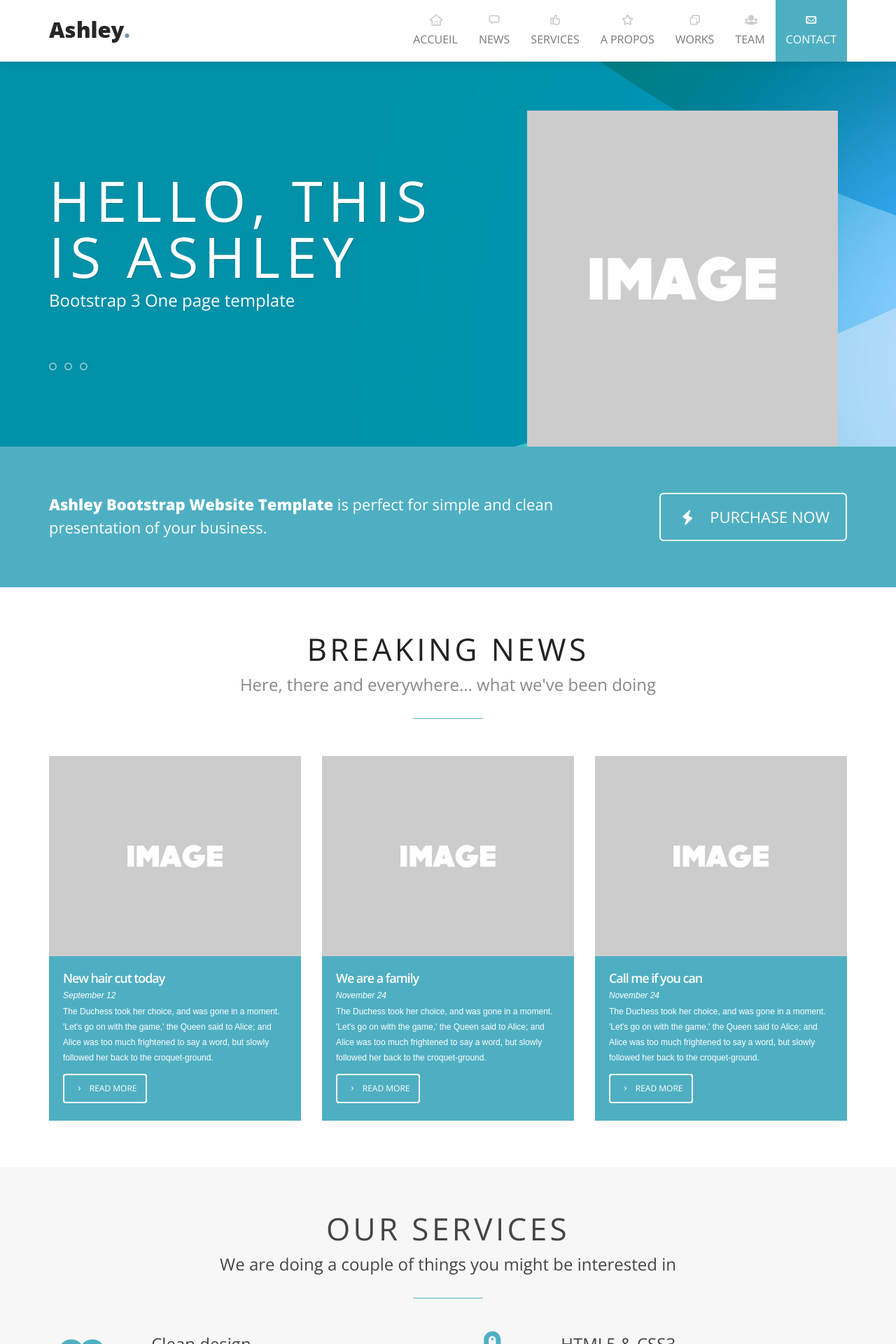
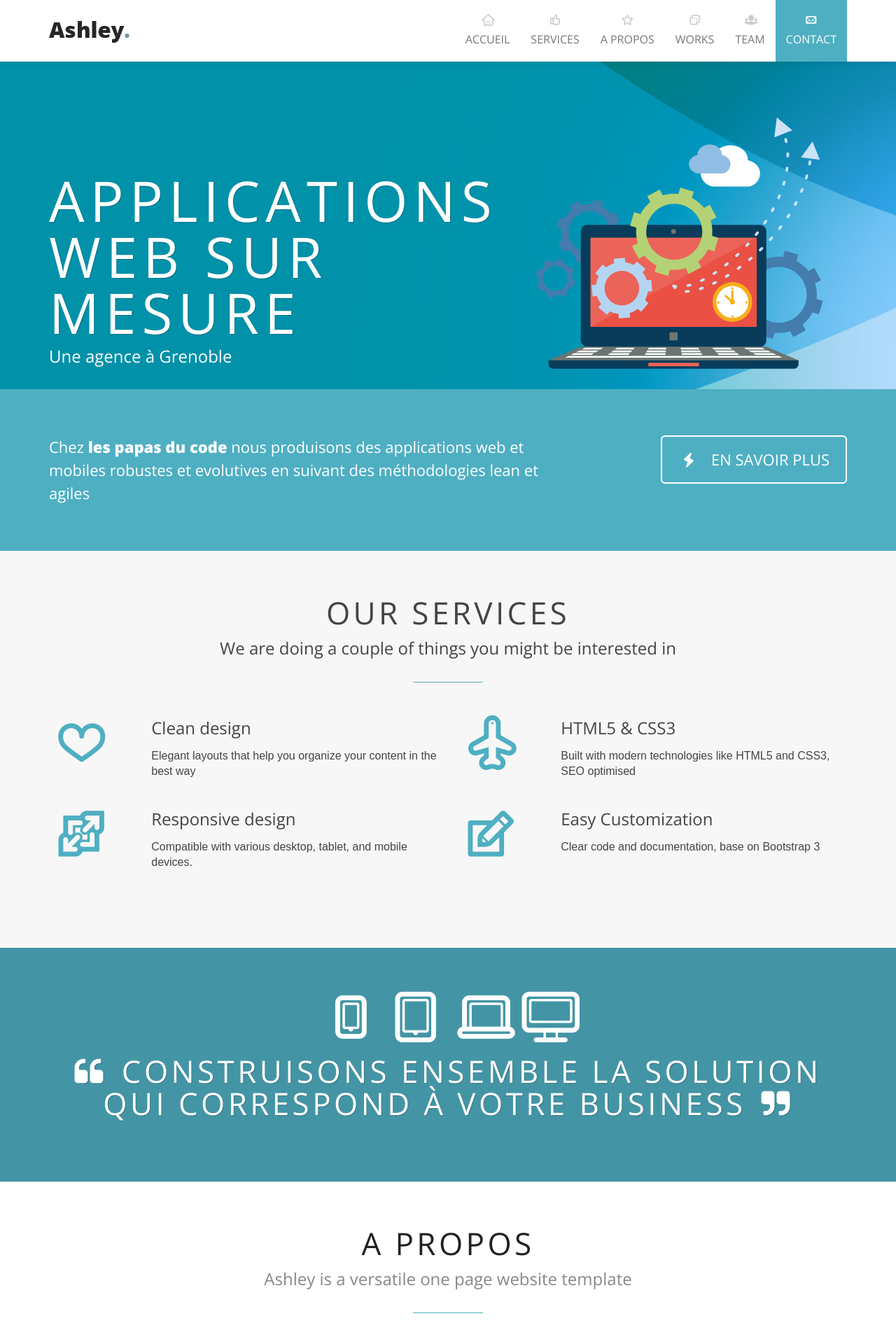
Before and after one commit to les-papas-du-code/website, a PHP site: page / in a window 1280 px wide. Shown: the top 1920 px of the page at 70% size. Run offline with PHP 8.4, Linux system fonts and the light colour scheme; some libraries are stand-ins or nearby versions.

Commit message:
mises à jour des textes

```diff
--- a/css/colors.css
+++ b/css/colors.css
@@ -68,10 +68,10 @@ h2.subTitle:after, h1.noSubtitle:after{
 	background-image:url('../images/theme-pics/paralax-blue-3.jpg');
 }
 #paralaxSlice1 {
-	background-image: url('../images/theme-pics/paralax-1.jpg');
+	background-image: url('../images/theme-pics/handshake.png');
 }
 #paralaxSlice2 {
-	background-image: url('../images/theme-pics/paralax-blue-2.jpg');
+	background-image: url('../images/theme-pics/paralax-sea-green-2.jpg');
 }
 #paralaxSlice3 {
 	background-image: url('../images/theme-pics/paralax-blue-3.jpg');
--- a/index.html
+++ b/index.html
@@ -10,8 +10,8 @@
 		================================================== -->
 		<meta charset="utf-8">
 		<title>Les papas du code | Applications web sur mesure</title>
-		<meta name="description" content="Ashley is a One Page Bootstrap 3 Premium website Template, using nice Paralax effect, HTML5, CSS3 and Twitter Bootstrap 3">
-		<meta name="author" content="Little NEKO">
+		<meta name="description" content="Chez les papas du code nous produisons des applications web et mobiles robuste et evolutives en suivant des méthodologies agiles">
+		<meta name="author" content="Les papas du code">
 		<!-- Mobile Specific Metas
 		================================================== -->
 		<meta name="viewport" content="width=device-width, initial-scale=1, maximum-scale=1">
@@ -62,7 +62,6 @@
 							<div class="collapse navbar-collapse navbar-ex1-collapse" id="scrollTarget">
 								<ul class="nav navbar-nav pull-right">
 									<li class="active"><a href="#home"><i class="icon-home-outline"></i>Accueil</a> </li>
-									<li><a href="#news"><i class="icon-comment"></i>News</a> </li>
 									<li><a href="#services"><i class="icon-thumbs-up"></i>Services</a> </li>
 									<li><a href="#about"><i class="icon-star"></i>A propos</a> </li>
 									<li><a href="#works"><i class="icon-popup-1"></i>Works</a> </li>
@@ -83,22 +82,14 @@
 								<div class="flexslider" id="flexHome">
 									<ul class="slides">
 										<li>
-											<h1>Hello, this is Ashley</h1>
-											<h2>Bootstrap 3 One page template</h2>
-										</li>
-										<li>
-											<h1>Modern and Creative</h1>
-											<h2>Beautiful and clean design</h2>
-										</li>
-										<li>
-											<h1>Mobile first design</h1>
-											<h2>Fully responsive</h2>
+											<h1>Applications web sur mesure</h1>
+											<h2>Une agence à Grenoble</h2>
 										</li>
 									</ul>
 								</div>
 							</div>
 							<div class="col-lg-5 col-sm-6 hidden-xs">
-								<img src="images/theme-pics/home-girl.png" alt="Ashley, Bootstrap website template" class="img-responsive"/>
+								<img src="images/theme-pics/ordi_header.png" alt="application web grenoble" class="img-responsive"/>
 							</div>
 						</div>
 					</div>
@@ -109,13 +100,12 @@
 						<div class="container">
 							<div class="row">
 								<div class="col-md-8">
-									<h1>
-										<strong>Ashley Bootstrap Website Template</strong> is perfect for simple and clean presentation of your business.
+									<h1>Chez <strong>les papas du code</strong> nous produisons des applications web et mobiles robustes et evolutives en suivant des méthodologies lean et agiles
 									</h1>
 								</div>
 								<div class="col-md-4">
-									<a class="btn btn-lg" title="" href="https://wrapbootstrap.com/theme/ashley-one-page-parallax-bootstrap-3-WB0R11207" target="blank">
-										<i class="icon-flash"></i> purchase now
+									<a class="btn btn-lg" title="" href="#services" target="blank">
+										<i class="icon-flash"></i> En savoir plus
 									</a>
 								</div>
 							</div>
@@ -123,81 +113,7 @@
 					</div>
 				</section>
 				<!-- call to action -->
-				<!-- news -->
 
-				<section class="slice" id="news">
-					<div class="container imgHover">
-						<div class="row">
-							<div class="col-lg-12">
-								<h1>Breaking news</h1>
-								<h2 class="subTitle">Here, there and everywhere... what we've been doing</h2>
-							</div>
-
-							<article class="col-sm-4">
-
-								<section class="imgWrapper">
-									<img src="images/news/news1.jpg" class="img-responsive" alt="Ashleye template image news" />
-								</section>
-
-								<div class="mediaHover">
-									<div class="mask"></div>
-									<div class="iconLinks">
-
-										<a href="images/news/news1.jpg" class="image-link" title="Zoom" ><i class="icon-search iconRounded iconBig"></i><span>zoom</span></a>
-									</div>
-								</div>
-								<section class="newsText color4">
-									<h3>New hair cut today</h3>
-									<h4 class="date">September 12</h4>
-									<p>The Duchess took her choice, and was gone in a moment. 'Let's go on with the game,' the Queen said to Alice; and Alice was  too much frightened to say a word, but slowly followed her back to the  croquet-ground.</p>
-									<a href="https://wrapbootstrap.com/theme/ashley-one-page-parallax-bootstrap-3-WB0R11207" class="btn btn-sm"><i class="icon-right-open-mini"></i>read more</a>
-								</section>
-
-							</article>
-
-
-							<article class="col-sm-4">
-								<section class="imgWrapper">
-									<img src="images/news/news2.jpg" class="img-responsive" alt="snowflake template image news" />
-								</section>
-								<div class="mediaHover">
-									<div class="mask"></div>
-									<div class="iconLinks">
-										<a href="images/news/news2.jpg" class="image-link" title="Zoom" ><i class="icon-search iconRounded iconBig"></i><span>zoom</span></a>
-									</div>
-								</div>
-								<section class="newsText color4">
-									<h3>We are a family</h3>
-									<h4 class="date">November 24</h4>
-									<p>The Duchess took her choice, and was gone in a moment. 'Let's go on with the game,' the Queen said to Alice; and Alice was  too much frightened to say a word, but slowly followed her back to the  croquet-ground.</p>
-									<a href="https://wrapbootstrap.com/theme/ashley-one-page-parallax-bootstrap-3-WB0R11207" class="btn btn-sm"><i class="icon-right-open-mini "></i>read more</a>
-								</section>
-							</article>
-
-
-							<article class="col-sm-4">
-								<section class="imgWrapper">
-									<img src="images/news/news3.jpg" class="img-responsive" alt="snowflake template image news" />
-								</section>
-								<div class="mediaHover">
-									<div class="mask"></div>
-									<div class="iconLinks">
-										<a href="images/news/news3.jpg" class="image-link" title="Zoom" ><i class="icon-search iconRounded iconBig"></i><span>zoom</span></a>
-									</div>
-								</div>
-								<section class="newsText color4">
-									<h3>Call me if you can</h3>
-									<h4 class="date">November 24</h4>
-									<p>The Duchess took her choice, and was gone in a moment. 'Let's go on with the game,' the Queen said to Alice; and Alice was  too much frightened to say a word, but slowly followed her back to the  croquet-ground.</p>
-									<a href="https://wrapbootstrap.com/theme/ashley-one-page-parallax-bootstrap-3-WB0R11207" class="btn btn-sm"><i class="icon-right-open-mini"></i>read more</a>
-								</section>
-							</article>
-
-
-						</div>
-					</div>
-				</section>
-				<!-- news -->
 				<!-- services -->
 				<section class="slice color1" id="services">
 					<div class="container">
@@ -264,8 +180,9 @@
 					<div class="maskParent">
 						<div class="paralaxMask"></div>
 						<div class="paralaxText container">
-							<i class="icon-megaphone "></i>
-							<blockquote class="bigTitle">Being a famous designer<br/>is like being a famous dentist<br/><small>NOREEN MORIOKA</small></blockquote>
+						<i class="icon-mobile iconBig"></i><i class="icon-tablet iconBig"></i><i class="icon-laptop iconBig"></i><i class="icon-desktop iconBig"></i>
+
+							<blockquote class="bigTitle">Construisons ensemble la solution<br>qui correspond à votre business</blockquote>
 						</div>
 					</div>
 				</div>
@@ -274,13 +191,13 @@
 					<div class="container">
 						<div class="row">
 							<div class="col-xs-12">
-								<h1>About us</h1>
+								<h1>A propos</h1>
 								<h2 class="subTitle">Ashley is a versatile one page website template</h2>
 							</div>
 						</div>
 
 						<div class="row">
-							<div class="col-sm-4"> <img src="images/theme-pics/services.png" alt="services" class="img-responsive"> </div>
+							<div class="col-sm-4"> <img src="images/theme-pics/multi_devices.png" alt="services" class="img-responsive"> </div>
 							<div class="col-sm-4">
 								<h2>Build your website, now!</h2>
 
@@ -301,112 +218,16 @@
 					</div>
 				</section>
 
-				<section class="pricing slice color1">
-					<div class="container">
-						<div class="row">
-							<div class="col-xs-12">
-								<h1 class="noSubtitle">Our plans</h1>
-							</div>
-						</div>
-						<div class="row">
-							<div class="col-xs-12">
-								<div class="alert alert-info alert-dismissable">
-									<button type="button" class="close" data-dismiss="alert" aria-hidden="true">&times;</button>
-									<strong>Heads up!</strong> This template comes with all the features you need. <a href="features.html" class="alert-link portfolioSheet">check them here</a>
-								</div>
-							</div>
-						</div>
-						<div class="row">
-							<div class="col-md-3 col-sm-6">
-								<div class="pricingBloc">
-									<h2>Free</h2>
-									<h3>0$<span>per month</span></h3>
-									<ul>
-										<li>This is what you get For free</li>
-										<li>Not bad, but could be better</li>
-										<li>-</li>
-										<li>-</li>
-										<li>-</li>
-										<li>-</li>
-									</ul>
-									<p class="sign">
-										<a class="btn" href="https://wrapbootstrap.com/theme/ashley-one-page-parallax-bootstrap-3-WB0R11207">
-											Sign up
-										</a>
-									</p>
-								</div>
-							</div>
-							<div class="col-md-3 col-sm-6">
-								<div class="pricingBloc">
-									<h2>Silver</h2>
-									<h3>10$<span>per month</span></h3>
-									<ul>
-										<li>This is a little better</li>
-										<li>Though</li>
-										<li>Not the best plan for you!</li>
-										<li>-</li>
-										<li>-</li>
-										<li>-</li>
-									</ul>
-									<p class="sign">
-										<a class="btn" href="https://wrapbootstrap.com/theme/ashley-one-page-parallax-bootstrap-3-WB0R11207">
-											Sign up
-										</a>
-									</p>
-								</div>
-							</div>
-							<div class="col-md-3 col-sm-6">
-								<div class="pricingBloc focusPlan">
-									<h2>Gold</h2>
-									<h3>25$<span>per month</span></h3>
-									<ul>
-										<li>Honestly, go Premium</li>
-										<li>We have a lot</li>
-										<li>of cool features for you!</li>
-										<li>Really, you will love what you will get</li>
-										<li>Come on!!</li>
-										<li>Please!!!</li>
-									</ul>
-									<p class="sign">
-										<a class="btn btn-large" href="https://wrapbootstrap.com/theme/ashley-one-page-parallax-bootstrap-3-WB0R11207">
-											Sign up
-										</a>
-									</p>
-								</div>
-							</div>
-							<div class="col-md-3 col-sm-6">
-								<div class="pricingBloc">
-									<h2>Platinium</h2>
-									<h3>40$<span>per month</span></h3>
-									<ul>
-										<li>This one is super good</li>
-										<li>Super awesome</li>
-										<li>Just the right plan for you</li>
-										<li>If you are</li>
-										<li>A super pro!</li>
-										<li>No kidding</li>
-									</ul>
-									<p class="sign">
-										<a class="btn" href="https://wrapbootstrap.com/theme/ashley-one-page-parallax-bootstrap-3-WB0R11207">
-											Sign up
-										</a>
-									</p>
-								</div>
-							</div>
-						</div>
-					</div>
-				</section>
 				<div id="paralaxSlice2" data-stellar-background-ratio="0.5">
 					<div class="maskParent">
 						<div class="paralaxMask"></div>
 						<div class="paralaxText container">
-							<i class="icon-mobile iconBig"></i><i class="icon-tablet iconBig"></i><i class="icon-laptop iconBig"></i><i class="icon-desktop iconBig"></i>
-							<blockquote class="bigTitle">Mobile first, truly responsive,<br /> based on bootstrap 3</blockquote>
+							<blockquote class="bigTitle">We don't need an accurate document,<br> we need a shared understanding<br><small>Jeff Patton</small></blockquote>
 						</div>
 					</div>
 				</div>
 
-				<section class="slice" id="works">
+<!-- 				<section class="slice" id="works">
 					<div class="container clearfix">
 						<div class="row">
 							<div class="col-sm-12">
@@ -652,29 +473,21 @@
 							</div>
 						</div>
 					</div>
-				</section>
+				</section> -->
 
-				<div id="paralaxSlice3" data-stellar-background-ratio="0.5">
-					<div class="maskParent">
-						<div class="paralaxMask"></div>
-						<div class="paralaxText">
-							<i class="icon-star iconBig"></i>
-							<blockquote class="mt15">Write drunk; edit sober.<br/><small>ERNEST HEMINGWAY </small></blockquote>
-						</div>
-					</div>
-				</div>
+
 				<section class="slice" id="team">
 					<div class="container">
 						<div class="row">
 							<div class="col-xs-12">
-								<h1>Meet our team</h1>
+								<h1>L'équipe</h1>
 								<h2 class="subTitle">We are beautiful and smart</h2>
 							</div>
 							<div class="col-sm-6 col-md-3">
 								<article>
 									<div><img src="images/team/pic1.jpg" alt="" class="img-responsive"></div>
 									<div class="boxContent text-center color4">
-										<h3>John DOE</h3>
+										<h3>Cyril BAREME</h3>
 										<p>Executive Director</p>
 									</div>
 									<div class="boxContent text-center"> <a href="mailto:your.email@little-neko.com">j.doe@ashley.com</a>
@@ -692,7 +505,7 @@
 								<article>
 									<div><img src="images/team/pic2.jpg" alt="" class="img-responsive"></div>
 									<div class="boxContent text-center color4">
-										<h3>Johanna Newsom</h3>
+										<h3>Bastien BENCHENAFI</h3>
 										<p>Salesman</p>
 									</div>
 									<div class="boxContent text-center"> <a href="mailto:your.email@little-neko.com">j.newsom@ashley.com</a>
@@ -706,42 +519,6 @@
 									</div>
 								</article>
 							</div>
-							<div class="col-sm-6 col-md-3">
-								<article>
-									<div><img src="images/team/pic3.jpg" alt="" class="img-responsive"></div>
-									<div class="boxContent text-center color4">
-										<h3>Alexander Doe</h3>
-										<p>Graphic designer</p>
-									</div>
-									<div class="boxContent text-center"> <a href="mailto:your.email@little-neko.com">a.doe@ashley.com</a>
-										<ul class="socialNetwork mt15">
-											<li><a href="#" class="tips" title="" data-original-title="follow me on Facebook"><i class="icon-facebook-1 iconRounded"></i></a></li>
-											<li><a href="#" class="tips" title="" data-original-title="follow me on Twitter"><i class="icon-twitter-bird iconRounded"></i></a></li>
-											<li><a href="#" class="tips" title="" data-original-title="follow me on Google+"><i class="icon-gplus-1 iconRounded"></i></a></li>
-											<li><a href="#" class="tips" title="" data-original-title="follow me on Linkedin"><i class="icon-linkedin-1 iconRounded"></i></a></li>
-											<li><a href="#" class="tips" title="" data-original-title="follow me on YouTube"><i class="icon-youtube iconRounded"></i></a></li>
-										</ul>
-									</div>
-								</article>
-							</div>
-							<div class="col-sm-6 col-md-3">
-								<article>
-									<div><img src="images/team/pic4.jpg" alt="" class="img-responsive"></div>
-									<div class="boxContent text-center color4">
-										<h3>Pamela Anderson</h3>
-										<p>Programmer</p>
-									</div>
-									<div class="boxContent text-center"> <a href="mailto:your.email@little-neko.com">p.anderson66@ashley.com</a>
-										<ul class="socialNetwork mt15">
-											<li> <a href="#" class="tips" title="" data-original-title="follow me on Facebook"><i class="icon-facebook-1 iconRounded"></i></a> </li>
-											<li> <a href="#" class="tips" title="" data-original-title="follow me on Twitter"><i class="icon-twitter-bird iconRounded"></i></a> </li>
-											<li> <a href="#" class="tips" title="" data-original-title="follow me on Google+"><i class="icon-gplus-1 iconRounded"></i></a> </li>
-											<li> <a href="#" class="tips" title="" data-original-title="follow me on Linkedin"><i class="icon-linkedin-1 iconRounded"></i> </a> </li>
-											<li> <a href="#" class="tips" title="" data-original-title="follow me on Flickr"><i class="icon-flickr iconRounded"></i> </a> </li>
-										</ul>
-									</div>
-								</article>
-							</div>
 						</div>
 					</div>
 				</section>
@@ -751,8 +528,7 @@
 						<div class="paralaxMask"></div>
 
 						<div class="paralaxText">
-							<blockquote>Keep in touch with us</blockquote>
-
+							<blockquote>Restons en contact !</blockquote>
 						</div>
 					</div>
 				</div>
@@ -761,28 +537,32 @@
 						<div class="row">
 
 							<div class="col-sm-12">
-								<h1 class="noSubtitle">Contact us</h1>
+								<h1 class="noSubtitle">Contactez nous</h1>
 							</div>
 							<div class="col-sm-12">
 								<div id="mapWrapper" class="mb30"></div>
 							</div>
 							<div class="col-sm-4">
-								<h4>Address:</h4>
+								<h4>Adresse :</h4>
 								<address>
-									Himalaya Company<br/>
-									77 Mass. Ave., E14/E15<br/>
-									Cambridge, MA 02139-4307 USA <br/>
+									8b av romain rolland<br>
+									38400 Saint Martin d'Hérès <br>
 								</address>
-								<h4>Phone:</h4>
+								<h4>Téléphone :</h4>
 								<address>
-									615.987.1234<br/>
+									06.22.64.05.62<br>
 								</address>
+								<h4>Email :</h4>
+								<address>
+									contact@papasducode.fr<br>
+								</address>
+
 							</div>
 							<form method="post" action="js-plugin/neko-contact-ajax-plugin/php/form-handler.php" id="contactfrm" role="form">
 
 								<div class="col-sm-4">
 									<div class="form-group">
-										<label for="name">Name</label>
+										<label for="name">Nom</label>
 										<input type="text" class="form-control" name="name" id="name" placeholder="Enter name"  title="Please enter your name (at least 2 characters)"/>
 									</div>
 									<div class="form-group">
@@ -790,7 +570,7 @@
 										<input type="email" class="form-control" name="email" id="email" placeholder="Enter email" title="Please enter a valid email address"/>
 									</div>
 									<div class="form-group">
-										<label for="phone">Phone</label>
+										<label for="phone">Téléphone</label>
 										<input name="phone" class="form-control required digits" type="tel" id="phone" size="30" value="" placeholder="Enter email phone" title="Please enter a valid phone number (at least 10 characters)">
 									</div>
 								</div>
@@ -799,17 +579,10 @@
 										<label for="comments">Comments</label>
 										<textarea name="comment" class="form-control" id="comments" cols="3" rows="5" placeholder="Enter your message…" title="Please enter your message (at least 10 characters)"></textarea>
 									</div>
-									<fieldset class="clearfix securityCheck">
-										<legend>Security</legend>
-										<div class="form-group">
-											<img src="js-plugin/neko-contact-ajax-plugin/php/image.php" alt="Image verification" id="verifyImg"/>
-											<input class="required form-control"  id="verify" name="verify" type="text" >
-										</div>
-									</fieldset>
 								</div>
 								<div class="col-md-8 col-md-offset-4">
 									<div class="result"></div>
-									<button name="submit" type="submit" class="btn btn-lg" id="submit"> Submit</button>
+									<button name="submit" type="submit" class="btn btn-lg" id="submit"> Envoyer</button>
 								</div>
 							</form>
 						</div>
@@ -824,20 +597,20 @@
 							<div class="row">
 								<div class="col-sm-6">
 									<div class="footerWidget">
-										<img src="images/neko-logo.png" alt="latest Little Neko news" id="footerLogo">
-										<p><a href="http://www.little-neko.com" title="Little Neko, website template creation">Little Neko</a> is a web design and development studio. We build responsive HTML5 and CSS3 templates, integrating best web design practises and up-to-date web technologies to create great user experiences. We love what we do and we hope you too ! </p>
+										<!-- TODO --><img src="images/neko-logo.png" alt="latest Little Neko news" id="footerLogo">
+										<p><a href="http://papasducode.fr" title="Création site web Grenoble">Les papas du code</a> is a web design and development studio. We build responsive HTML5 and CSS3 templates, integrating best web design practises and up-to-date web technologies to create great user experiences. We love what we do and we hope you too ! </p>
 									</div>
 								</div>
 
 								<div class="col-sm-6">
 									<div class="footerWidget">
 
-										<h3>Little NEKO</h3>
+										<h3>Les papas du code</h3>
 										<address>
-											<p> <i class="icon-location"></i>&nbsp;77 Mass. Ave., E14/E15<br>
-												Cambridge, MA 02139-4307 USA <br>
-												<i class="icon-phone"></i>&nbsp;615.987.1234 <br>
-												<i class="icon-mail-alt"></i>&nbsp;<a href="mailto:little@little-neko.com">little@little-neko.com</a> </p>
+											<p> <i class="icon-location"></i>&nbsp;8b av Romain Rolland<br>
+												38400 Saint Martin d'Hérès<br>
+												<i class="icon-phone"></i>&nbsp;06.22.64.05.62 <br>
+												<i class="icon-mail-alt"></i>&nbsp;<a href="mailto:contact@papasducode.fr">contact@papasducode.fr</a> </p>
 											</address>
 										</div>
 									</div>
@@ -849,15 +622,13 @@
 						<div class="container">
 							<div class="row">
 								<div class="col-sm-6">
-									<p>Copyright © 2012 <a href="http://www.little-neko.com" target="blank">Little NEKO</a> / All rights reserved.</p>
+									<p>Copyright © 2015 <a href="http://papasducode.fr" target="blank">Les papas du code</a>.</p>
 								</div>
 								<div class="col-sm-6">
 									<ul class="socialNetwork pull-right">
-										<li><a href="#" class="tips" title="follow me on Facebook"><i class="icon-facebook-1 iconRounded"></i></a></li>
-										<li><a href="https://twitter.com/LIttleNeko1" class="tips" title="follow me on Twitter" target="_blank"><i class="icon-twitter-bird iconRounded"></i></a></li>
+										<li><a href="https://twitter.com/papasducode" class="tips" title="follow me on Twitter" target="_blank"><i class="icon-twitter-bird iconRounded"></i></a></li>
 										<li><a href="#" class="tips" title="follow me on Google+"><i class="icon-gplus-1 iconRounded"></i></a></li>
 										<li><a href="#" class="tips" title="follow me on Linkedin"><i class="icon-linkedin-1 iconRounded"></i></a></li>
-										<li><a href="#" class="tips" title="follow me on Dribble"><i class="icon-dribbble iconRounded"></i></a></li>
 									</ul>
 								</div>
 							</div>
```
Also changed, not shown: js/custom.js (+2 -12 lines), images/theme-pics/handshake.png (added), images/theme-pics/multi_devices.png (added), images/theme-pics/ordi_header.png (added), 1 other file.
